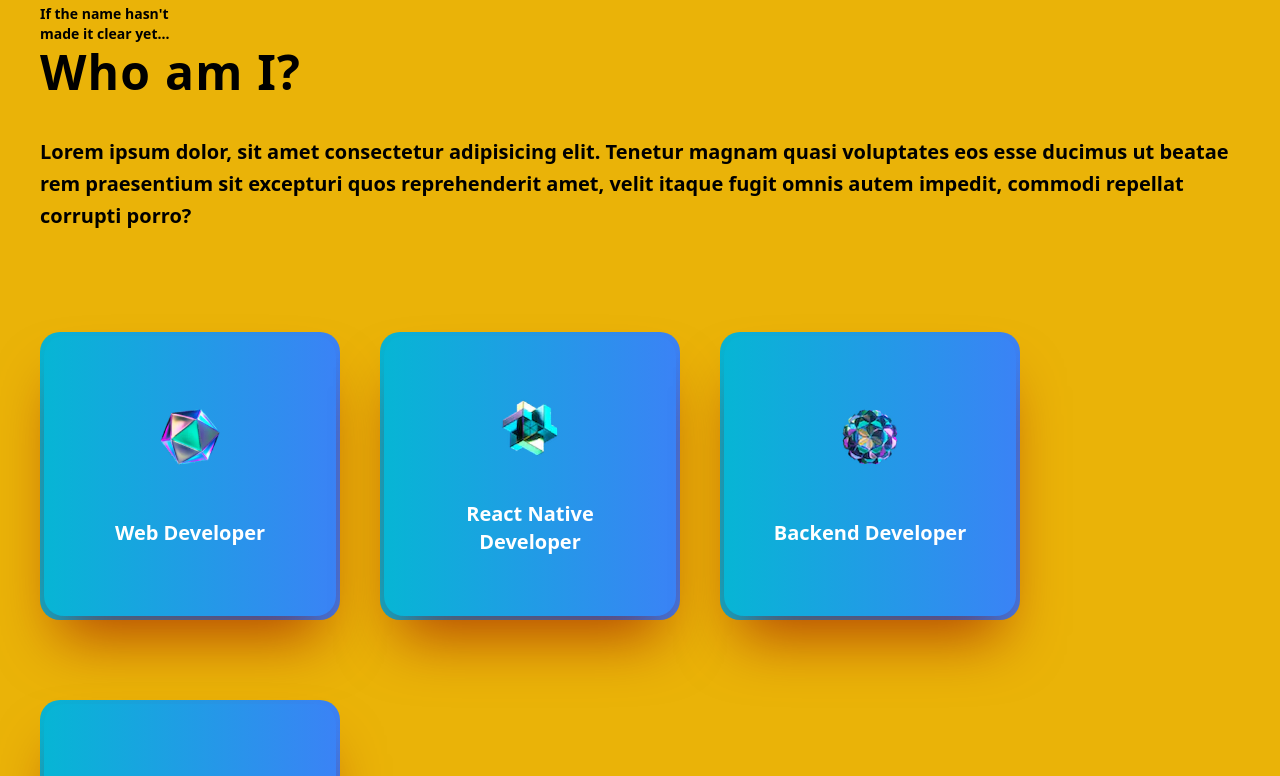
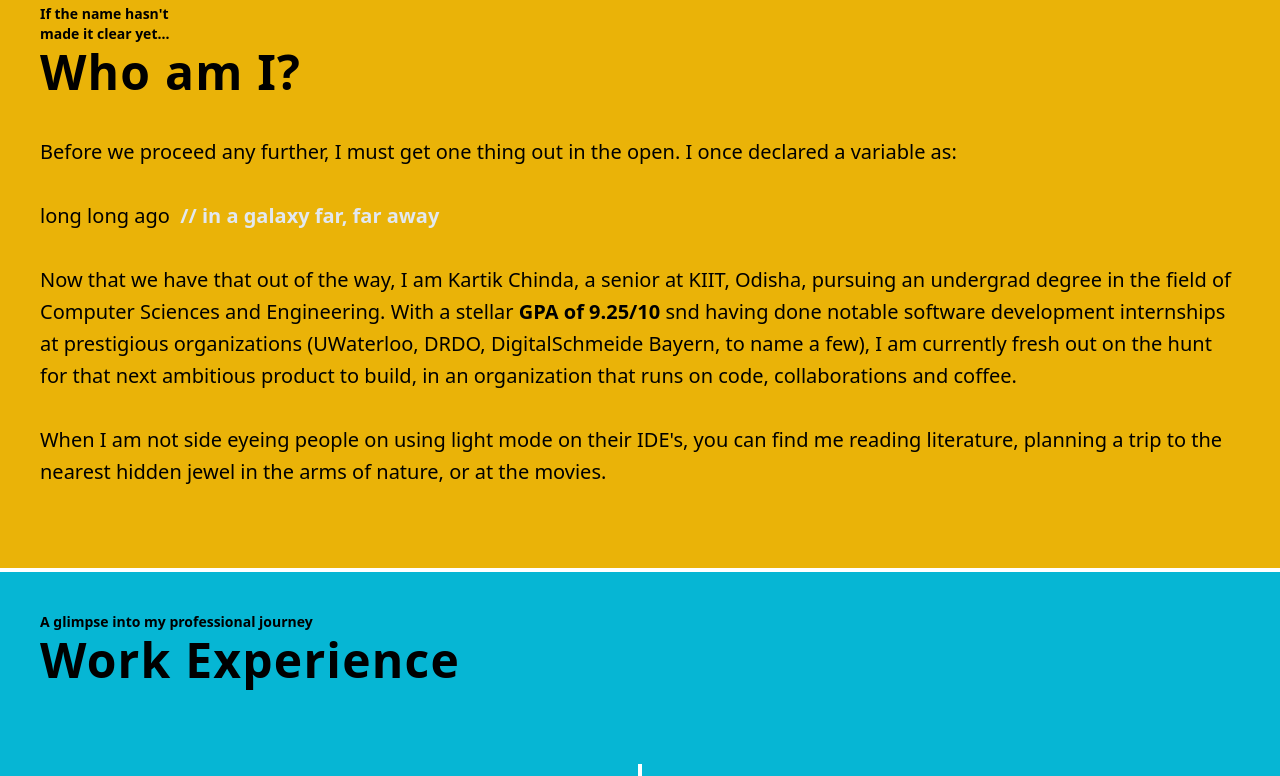
Before and after one commit to KartikChinda/kartikchinda-hire, a React (Vite) app: page / in a window 1280 px wide. Shown: the part 800-1576 px from the top of the page. Built offline with nearby package versions, Linux system fonts and the light colour scheme; a web font is replaced by a local one.

Commit message:
Added bio and took out the services section, it doesnt fit well

```diff
--- a/src/components/About.jsx
+++ b/src/components/About.jsx
@@ -35,15 +35,24 @@ const About = () => {
                     <p className='text-5xl mb-3 font-bold tracking-wide'>
                         Who am I?
                     </p>
-                    <motion.p variants={fadeIn("", "", 0.1, 1)} className='mt-10 text-xl font-semibold leading-8 pb-5'>
-                        Lorem ipsum dolor, sit amet consectetur adipisicing elit. Tenetur magnam quasi voluptates eos esse ducimus ut beatae rem praesentium sit excepturi quos reprehenderit amet, velit itaque fugit omnis autem impedit, commodi repellat corrupti porro?
+                    <motion.p variants={fadeIn("", "", 0.1, 1)} className='mt-10 text-xl font-medium leading-8 pb-20'>
+                        Before we proceed any further, I must get one thing out in the open.
+                        I once declared a variable as:  <br /><br />
+                        long long ago &nbsp;
+                        <span className='font-bold text-slate-200'>// in a galaxy far, far away</span>
+
+                        <br />  <br />
+                        Now that we have that out of the way, I am Kartik Chinda, a senior at KIIT, Odisha, pursuing an undergrad degree in the field of Computer Sciences and Engineering. With a stellar <span className='font-extrabold hover:drop-shadow-md'> GPA of 9.25/10</span> snd having done notable software development internships at prestigious organizations (UWaterloo, DRDO, DigitalSchmeide Bayern, to name a few), I am currently fresh out on the hunt for that next ambitious product to build, in an organization that runs on code, collaborations and coffee.
+
+                        <br /> <br />
+                        When I am not side eyeing people on using light mode on their IDE's, you can find me reading literature, planning a trip to the nearest hidden jewel in the arms of nature, or at the movies.
                     </motion.p>
 
-                    <div className='mt-10 flex flex-wrap gap-10 md:mt-20'>
+                    {/* <div className='mt-10 flex flex-wrap gap-10 md:mt-20'>
                         {services.map((service, index) => (
                             <ServiceCard key={service.title} index={index} {...service} />
                         ))}
-                    </div>
+                    </div> */}
 
                 </motion.div>
             </section>
--- a/src/components/Tech.jsx
+++ b/src/components/Tech.jsx
@@ -12,7 +12,7 @@ const Tech = () => {
             </div>
             <div className='flex flex-row flex-wrap justify-center items-center gap-10 mt-20 '>
                 {technologies.map((tech) => (
-                    <div className='w-28 h-28  md:pl-0'>
+                    <div className='w-28 h-28  md:pl-0' key={tech.name}>
                         <BallCanvas icon={tech.icon} />
                     </div>
                 ))}
```
